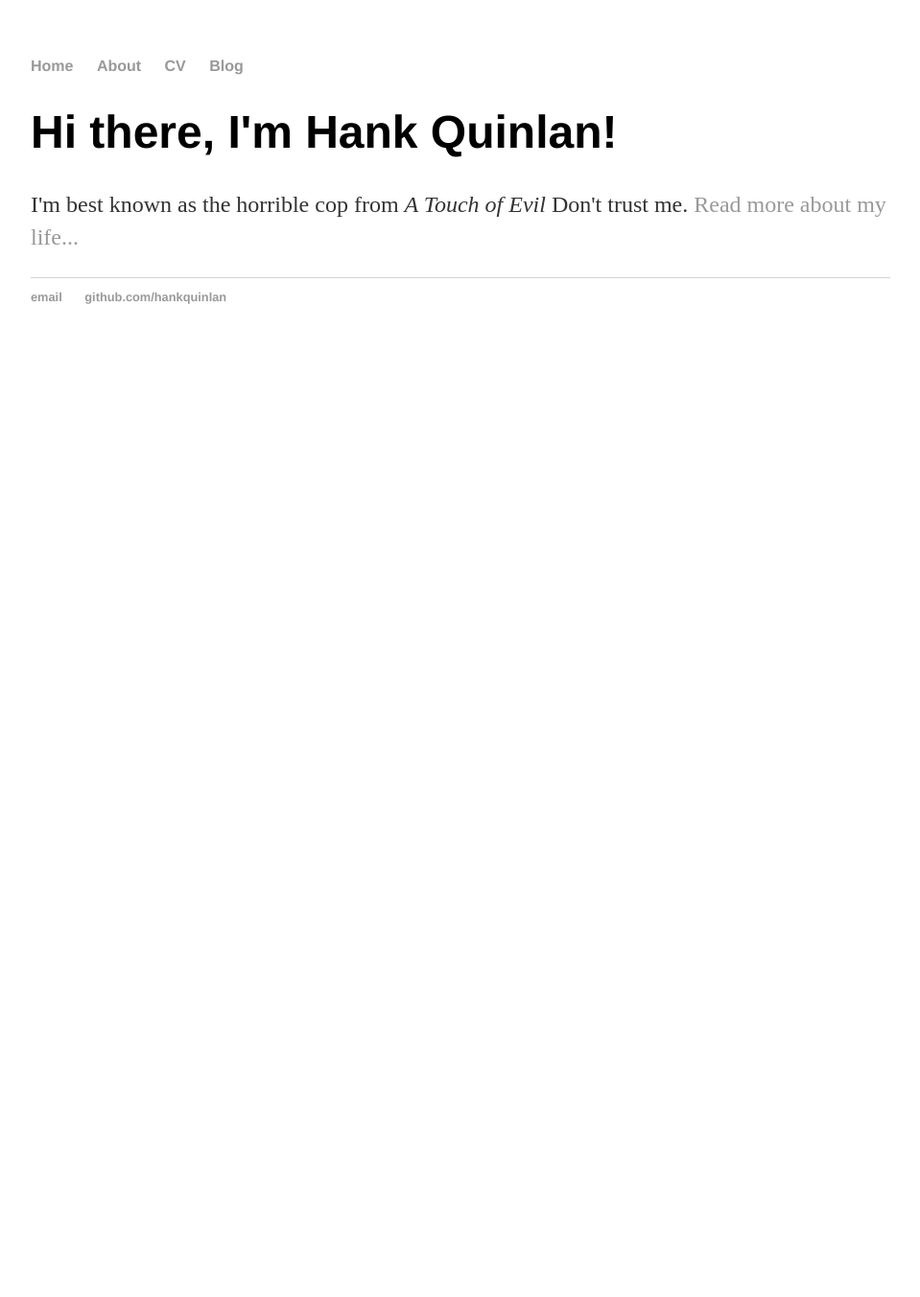
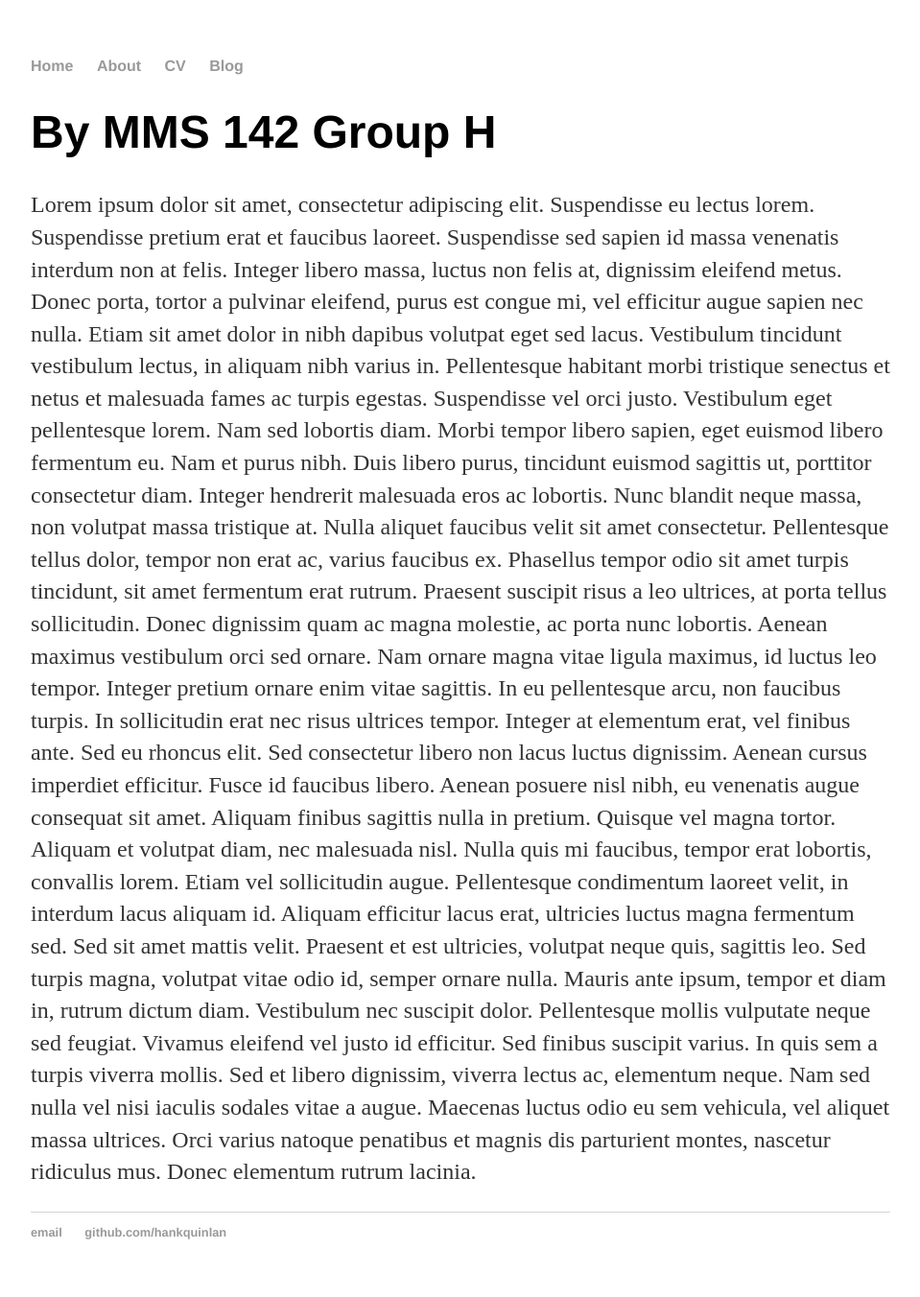
Before and after one commit to aprilrpil/mms142-grouph-2022.github.io, a Jekyll site: the page built from index.html, in a window 1280 px wide. Shown: the whole page at 96% size, without its empty margins (160-1119 px from the left). Built offline with Jekyll 4.4.1, drawn with Linux system fonts in a browser that asks for light colours; before the commit the page ends 900 px from its top, so only the background shows below that.

Commit message:
Update index.html

```diff
--- a/index.html
+++ b/index.html
@@ -1,30 +1,16 @@
-<!DOCTYPE html>
-<html>
-	<head>
-		<title>Deepfake as a Disruptive Technology</title>
-		<!-- link to main stylesheet -->
-		<link rel="stylesheet" type="text/css" href="/css/main.css">
-	</head>
-	<body>
-		<nav>
-    		<ul>
-        		<li><a href="/">Home</a></li>
-	        	<li><a href="/about">About</a></li>
-        		<li><a href="/cv">CV</a></li>
-        		<li><a href="/blog">Blog</a></li>
-    		</ul>
-		</nav>
-		<div class="container">
-    		<div class="blurb">
-        		<h1>Hi there, I'm Hank Quinlan!</h1>
-				<p>I'm best known as the horrible cop from <em>A Touch of Evil</em> Don't trust me. <a href="/about">Read more about my life...</a></p>
-    		</div><!-- /.blurb -->
-		</div><!-- /.container -->
-		<footer>
-    		<ul>
-        		<li><a href="mailto:hankquinlanhub@gmail.com">email</a></li>
-        		<li><a href="https://github.com/hankquinlan">github.com/hankquinlan</a></li>
-			</ul>
-		</footer>
-	</body>
-</html>
+---
+layout: default
+title: Deepfake as a Disruptive Technology
+---
+<div class="blurb">
+	<h1>By MMS 142 Group H</h1>
+	<p>Lorem ipsum dolor sit amet, consectetur adipiscing elit. Suspendisse eu lectus lorem. Suspendisse pretium erat et faucibus laoreet. Suspendisse sed sapien id massa venenatis interdum non at felis. Integer libero massa, luctus non felis at, dignissim eleifend metus. Donec porta, tortor a pulvinar eleifend, purus est congue mi, vel efficitur augue sapien nec nulla. Etiam sit amet dolor in nibh dapibus volutpat eget sed lacus. Vestibulum tincidunt vestibulum lectus, in aliquam nibh varius in. Pellentesque habitant morbi tristique senectus et netus et malesuada fames ac turpis egestas. Suspendisse vel orci justo. Vestibulum eget pellentesque lorem. Nam sed lobortis diam. Morbi tempor libero sapien, eget euismod libero fermentum eu.
+
+Nam et purus nibh. Duis libero purus, tincidunt euismod sagittis ut, porttitor consectetur diam. Integer hendrerit malesuada eros ac lobortis. Nunc blandit neque massa, non volutpat massa tristique at. Nulla aliquet faucibus velit sit amet consectetur. Pellentesque tellus dolor, tempor non erat ac, varius faucibus ex. Phasellus tempor odio sit amet turpis tincidunt, sit amet fermentum erat rutrum.
+
+Praesent suscipit risus a leo ultrices, at porta tellus sollicitudin. Donec dignissim quam ac magna molestie, ac porta nunc lobortis. Aenean maximus vestibulum orci sed ornare. Nam ornare magna vitae ligula maximus, id luctus leo tempor. Integer pretium ornare enim vitae sagittis. In eu pellentesque arcu, non faucibus turpis. In sollicitudin erat nec risus ultrices tempor. Integer at elementum erat, vel finibus ante. Sed eu rhoncus elit. Sed consectetur libero non lacus luctus dignissim. Aenean cursus imperdiet efficitur.
+
+Fusce id faucibus libero. Aenean posuere nisl nibh, eu venenatis augue consequat sit amet. Aliquam finibus sagittis nulla in pretium. Quisque vel magna tortor. Aliquam et volutpat diam, nec malesuada nisl. Nulla quis mi faucibus, tempor erat lobortis, convallis lorem. Etiam vel sollicitudin augue. Pellentesque condimentum laoreet velit, in interdum lacus aliquam id. Aliquam efficitur lacus erat, ultricies luctus magna fermentum sed.
+
+Sed sit amet mattis velit. Praesent et est ultricies, volutpat neque quis, sagittis leo. Sed turpis magna, volutpat vitae odio id, semper ornare nulla. Mauris ante ipsum, tempor et diam in, rutrum dictum diam. Vestibulum nec suscipit dolor. Pellentesque mollis vulputate neque sed feugiat. Vivamus eleifend vel justo id efficitur. Sed finibus suscipit varius. In quis sem a turpis viverra mollis. Sed et libero dignissim, viverra lectus ac, elementum neque. Nam sed nulla vel nisi iaculis sodales vitae a augue. Maecenas luctus odio eu sem vehicula, vel aliquet massa ultrices. Orci varius natoque penatibus et magnis dis parturient montes, nascetur ridiculus mus. Donec elementum rutrum lacinia.</p>
+</div><!-- /.blurb -->
```
